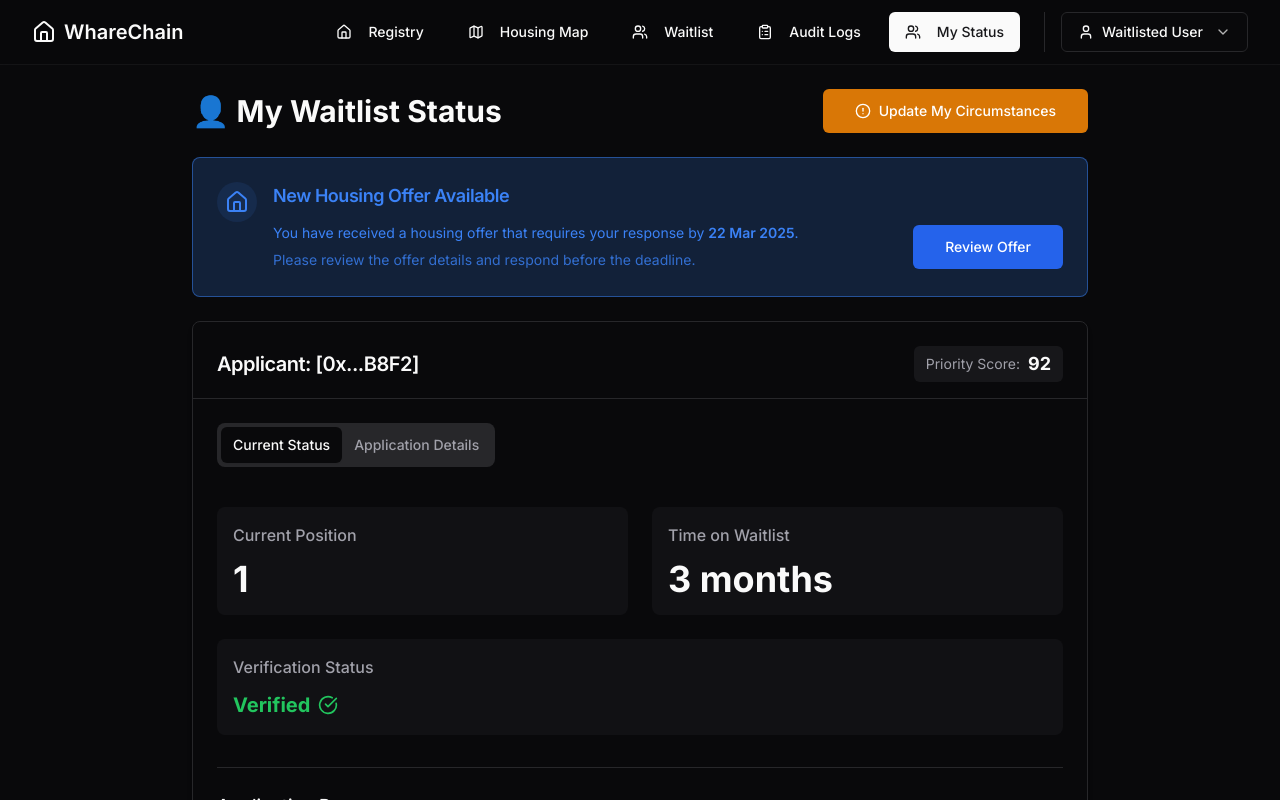
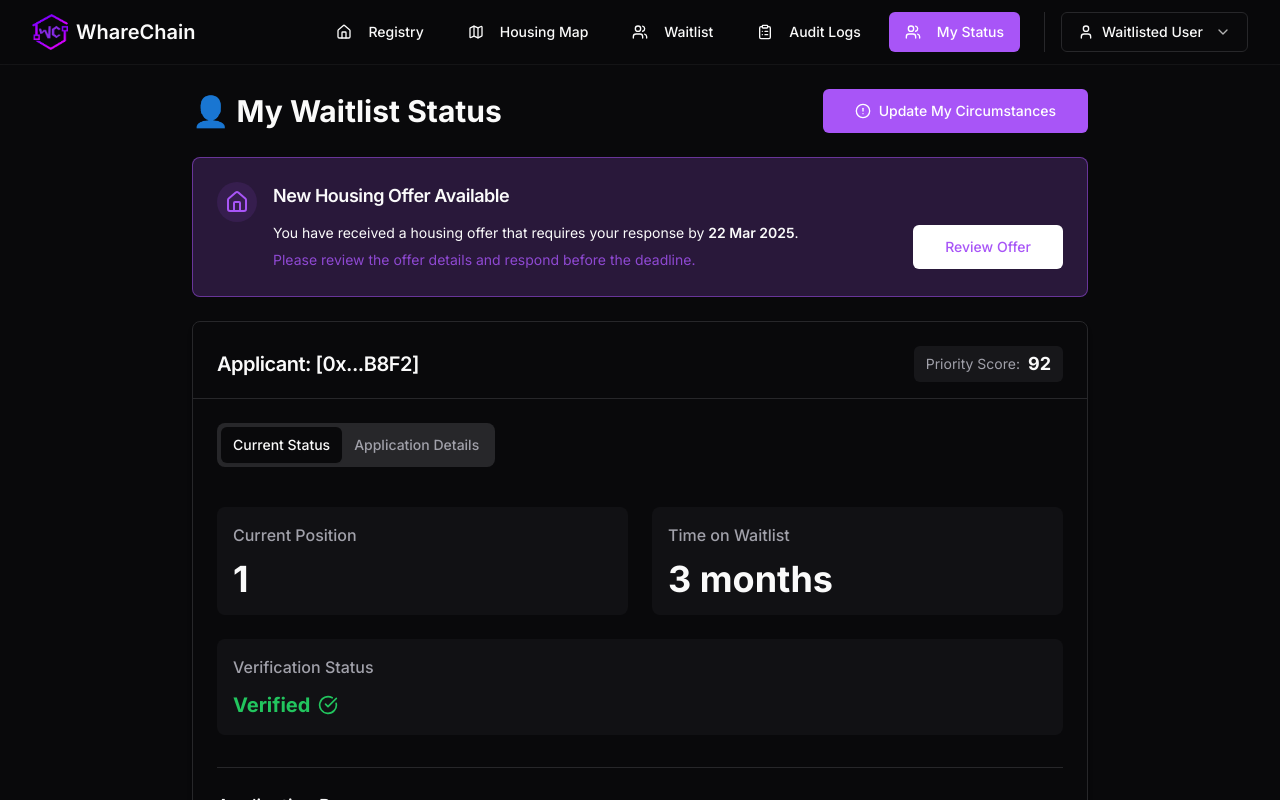
Before and after one commit to lucasr1b/whare-chain, a Next.js app: page /my-status in a window 1280 px wide. Both pictures are taken after a click on the button 640 px from the left and 475 px from the top of the page. Shown: the top 800 px of the page. Built offline with nearby package versions, Linux system fonts and the light colour scheme.

Commit message:
Updated colours and housing needs

```diff
--- a/app/globals.css
+++ b/app/globals.css
@@ -10,8 +10,8 @@
     --card-foreground: 240 10% 3.9%;
     --popover: 0 0% 100%;
     --popover-foreground: 240 10% 3.9%;
-    --primary: 240 5.9% 10%;
-    --primary-foreground: 0 0% 98%;
+    --primary: 271 91% 65%;
+    --primary-foreground: 0 0% 100%;
     --secondary: 240 4.8% 95.9%;
     --secondary-foreground: 240 5.9% 10%;
     --muted: 240 4.8% 95.9%;
@@ -22,7 +22,7 @@
     --destructive-foreground: 0 0% 98%;
     --border: 240 5.9% 90%;
     --input: 240 5.9% 90%;
-    --ring: 240 5.9% 10%;
+    --ring: 271 91% 65%;
     --radius: 0.5rem;
   }
 
@@ -33,8 +33,8 @@
     --card-foreground: 0 0% 98%;
     --popover: 240 10% 3.9%;
     --popover-foreground: 0 0% 98%;
-    --primary: 0 0% 98%;
-    --primary-foreground: 240 5.9% 10%;
+    --primary: 271 91% 65%;
+    --primary-foreground: 0 0% 100%;
     --secondary: 240 3.7% 15.9%;
     --secondary-foreground: 0 0% 98%;
     --muted: 240 3.7% 15.9%;
@@ -45,7 +45,7 @@
     --destructive-foreground: 0 0% 98%;
     --border: 240 3.7% 15.9%;
     --input: 240 3.7% 15.9%;
-    --ring: 240 4.9% 83.9%;
+    --ring: 271 91% 65%;
   }
 }
 
--- a/app/my-status/page.tsx
+++ b/app/my-status/page.tsx
@@ -48,11 +48,11 @@ export default function MyStatusPage() {
       <main className="flex-1 p-6">
         {userRole === "public" ? (
           <div className="max-w-md mx-auto mt-20">
-            <Card className="border-amber-500/20 shadow-md">
+            <Card className="border-primary/20 shadow-md">
               <CardHeader className="pb-2">
                 <div className="flex justify-center mb-4">
-                  <div className="p-4 rounded-full bg-amber-500/10">
-                    <LockKeyhole className="h-10 w-10 text-amber-500" />
+                  <div className="p-4 rounded-full bg-primary/10">
+                    <LockKeyhole className="h-10 w-10 text-primary" />
                   </div>
                 </div>
                 <CardTitle className="text-center text-xl">Access Restricted</CardTitle>
--- a/components/beneficiary-dashboard.tsx
+++ b/components/beneficiary-dashboard.tsx
@@ -92,10 +92,10 @@ export function BeneficiaryDashboard() {
         <h1 className="text-3xl font-bold">🏠 My Housing</h1>
         <Button
           onClick={() => setMaintenanceDialogOpen(true)}
-          className="gap-2 bg-amber-600 hover:bg-amber-700 text-white"
+          className="gap-2 bg-primary hover:bg-primary/90 text-primary-foreground"
           size="lg"
         >
-          <Hammer className="h-5 w-5" />
+          <Tool className="h-5 w-5" />
           Request Maintenance
         </Button>
       </div>
--- a/components/housing-detail.tsx
+++ b/components/housing-detail.tsx
@@ -93,7 +93,7 @@ export function HousingDetail({ id }: { id: string }) {
                       <TableCell>{record.moveInDate}</TableCell>
                       <TableCell>{record.moveOutDate}</TableCell>
                       <TableCell>
-                        <Button variant="link" className="p-0 h-auto text-blue-500">
+                        <Button variant="link" className="p-0 h-auto text-primary">
                           View Transaction
                         </Button>
                       </TableCell>
--- a/components/my-waitlist-status.tsx
+++ b/components/my-waitlist-status.tsx
@@ -19,7 +19,7 @@ const userData = {
   eligibilityDetails: {
     householdSize: 4,
     currentIncome: "$52,000 per annum",
-    housingNeed: "High",
+    housingNeed: "Medium",
     currentLivingSituation: "Temporary accommodation",
     specialRequirements: "Accessibility features needed",
   },
@@ -257,7 +257,7 @@ export function MyWaitlistStatus() {
                     ))}
                   </div>
 
-                  <Alert className="bg-blue-500/20 text-blue-500 border-blue-500/50">
+                  <Alert className="bg-primary/20 text-primary border-primary/50">
                     <AlertCircle className="h-4 w-4" />
                     <AlertTitle>Property Availability</AlertTitle>
                     <AlertDescription>
--- a/components/site-header.tsx
+++ b/components/site-header.tsx
@@ -14,7 +14,7 @@ export function SiteHeader() {
     <header className="sticky top-0 z-50 w-full border-b border-border/40 bg-background/95 backdrop-blur supports-[backdrop-filter]:bg-background/60">
       <div className="container flex h-16 items-center justify-between">
         <Link href="/" className="flex items-center gap-2 text-xl font-semibold">
-          <Home className="h-6 w-6" />
+          <img src="/logo.png" alt="WhareChain Logo" className="h-9 w-9" />
           <span>WhareChain</span>
         </Link>
         <nav className="flex items-center gap-4">
--- a/components/waitlisted-user-dashboard.tsx
+++ b/components/waitlisted-user-dashboard.tsx
@@ -31,7 +31,7 @@ const userData = {
   eligibilityDetails: {
     householdSize: 4,
     currentIncome: "$52,000 per annum",
-    housingNeed: "High",
+    housingNeed: "Medium",
     currentLivingSituation: "Temporary accommodation",
     specialRequirements: "Accessibility features needed",
   },
@@ -80,7 +80,7 @@ export function WaitlistedUserDashboard() {
   const [housingOfferOpen, setHousingOfferOpen] = useState(false)
   const [selectedProperty, setSelectedProperty] = useState<any>(null)
   const [circumstanceChange, setCircumstanceChange] = useState("")
-  const [housingNeed, setHousingNeed] = useState("high")
+  const [housingNeed, setHousingNeed] = useState("medium")
   const [offerResponse, setOfferResponse] = useState<"accept" | "decline" | null>(null)
   const [declineReason, setDeclineReason] = useState("")
 
@@ -111,7 +111,7 @@ export function WaitlistedUserDashboard() {
         <h1 className="text-3xl font-bold">👤 My Waitlist Status</h1>
         <Button
           onClick={() => setUpdateCircumstancesOpen(true)}
-          className="gap-2 bg-amber-600 hover:bg-amber-700 text-white"
+          className="gap-2 bg-primary hover:bg-primary/90 text-primary-foreground"
           size="lg"
         >
           <AlertCircle className="h-5 w-5" />
@@ -120,28 +120,28 @@ export function WaitlistedUserDashboard() {
       </div>
 
       {userData.housingOffers.some((offer) => offer.status === "Pending Response") && (
-        <Alert className="bg-blue-500/20 text-blue-500 border-blue-500/50 p-6 relative">
+        <Alert className="bg-primary/20 text-primary border-primary/50 p-6 relative">
           <div className="flex items-start gap-4">
-            <div className="p-2 rounded-full bg-blue-500/10">
+            <div className="p-2 rounded-full bg-primary/10">
               <Home className="h-6 w-6" />
             </div>
             <div className="flex-1 space-y-2">
               <div className="flex items-center justify-between">
-                <AlertTitle className="text-lg font-semibold">New Housing Offer Available</AlertTitle>
+                <AlertTitle className="text-lg text-foreground font-semibold">New Housing Offer Available</AlertTitle>
               </div>
               <AlertDescription className="flex flex-col md:flex-row md:justify-between md:items-center gap-4">
                 <div className="space-y-1">
-                  <p className="text-sm">
+                  <p className="text-sm text-foreground">
                     You have received a housing offer that requires your response by{" "}
                     <span className="font-semibold">{userData.housingOffers[0].responseDeadline}</span>.
                   </p>
-                  <p className="text-sm text-blue-500/80">
+                  <p className="text-sm text-primary/80">
                     Please review the offer details and respond before the deadline.
                   </p>
                 </div>
                 <Button
                   onClick={() => openHousingOffer(userData.housingOffers[0])}
-                  className="bg-blue-600 hover:bg-blue-700 text-white whitespace-nowrap"
+                  className="bg-white text-primary hover:bg-white/90 whitespace-nowrap"
                   size="lg"
                 >
                   Review Offer
@@ -282,20 +282,16 @@ export function WaitlistedUserDashboard() {
               <Label>Current housing need</Label>
               <RadioGroup value={housingNeed} onValueChange={setHousingNeed}>
                 <div className="flex items-center space-x-2">
-                  <RadioGroupItem value="critical" id="critical" />
-                  <Label htmlFor="critical">Critical (homeless or unsafe housing)</Label>
-                </div>
-                <div className="flex items-center space-x-2">
-                  <RadioGroupItem value="high" id="high" />
-                  <Label htmlFor="high">High (temporary accommodation)</Label>
+                  <RadioGroupItem value="urgent" id="urgent" />
+                  <Label htmlFor="urgent">Urgent (homeless or unsafe housing)</Label>
                 </div>
                 <div className="flex items-center space-x-2">
                   <RadioGroupItem value="medium" id="medium" />
-                  <Label htmlFor="medium">Medium (inadequate housing)</Label>
+                  <Label htmlFor="medium">Medium (temporary or insecure housing)</Label>
                 </div>
                 <div className="flex items-center space-x-2">
                   <RadioGroupItem value="low" id="low" />
-                  <Label htmlFor="low">Low (stable but seeking better housing)</Label>
+                  <Label htmlFor="low">Low (unaffordable or unstable housing)</Label>
                 </div>
               </RadioGroup>
             </div>
```
Also changed, not shown: components/chp-dashboard.tsx (+13 -33 lines), public/logo.png (added).
